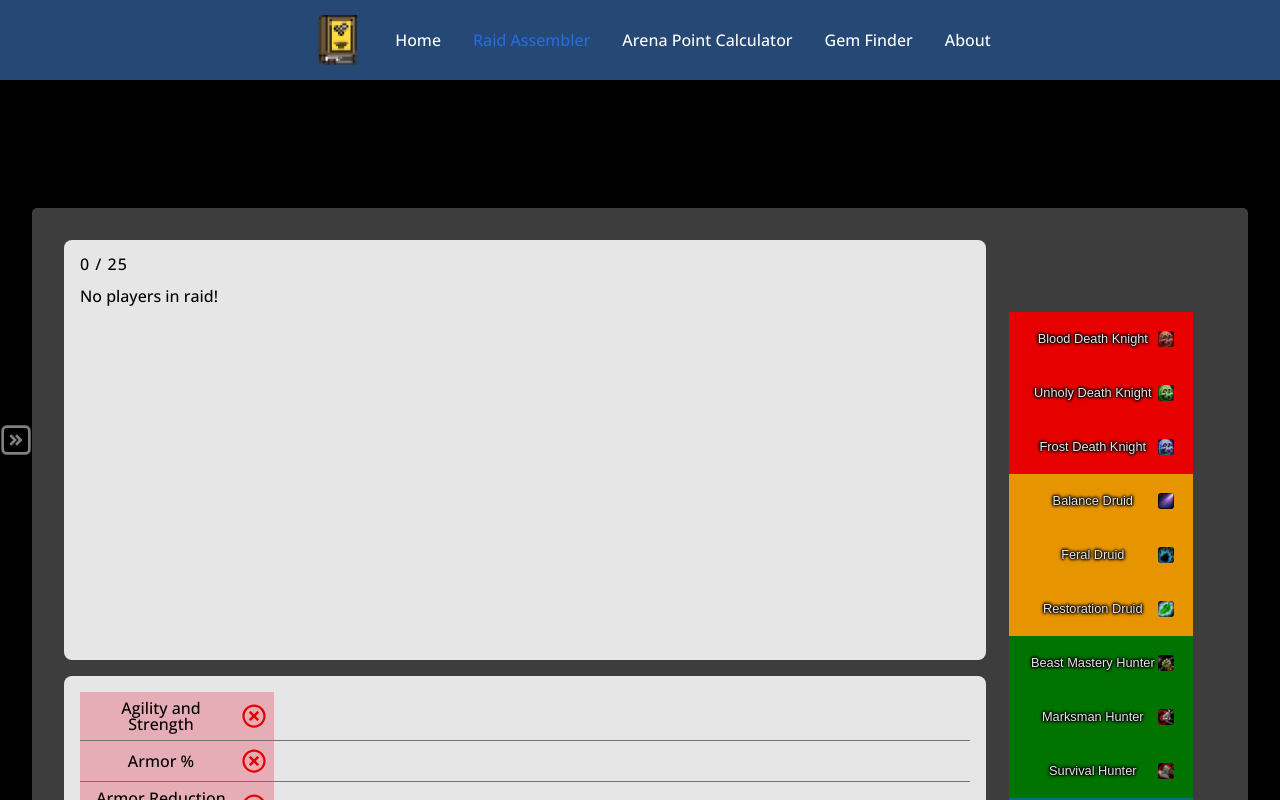
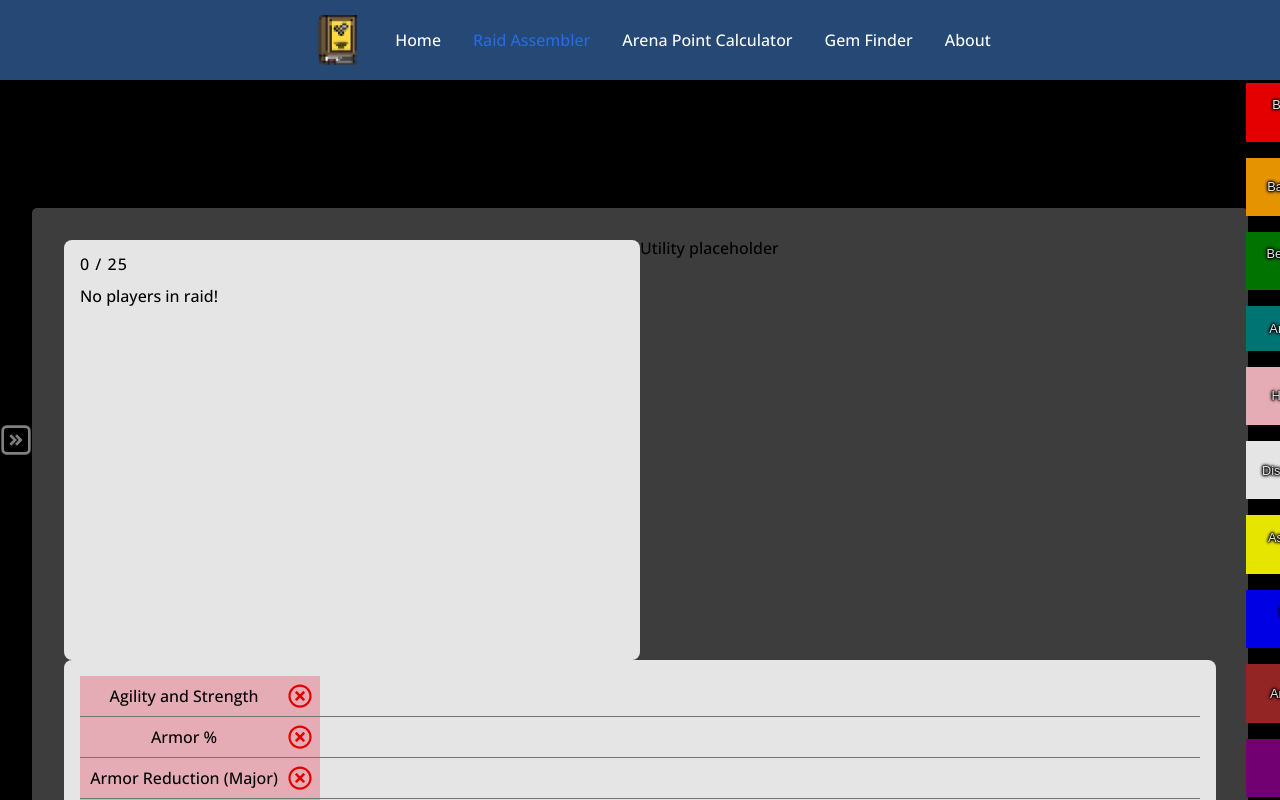
Before and after one commit to MarcusMohns/Codex-Online, a React (Create React App) app: page /raidassembler in a window 1280 px wide. Shown: the top 800 px of the page. Built offline with nearby package versions, Linux system fonts and the light colour scheme.

Commit message:
Re-organized raid assembler, put buttons in menu

```diff
--- a/src/components/styles/RaidAssembler.styled.js
+++ b/src/components/styles/RaidAssembler.styled.js
@@ -1,12 +1,13 @@
 import styled from "styled-components";
 import { FaRegTimesCircle, FaRegCheckCircle } from "react-icons/fa";
+import { CgChevronDoubleLeftR } from "react-icons/cg";
 
 export const Main = styled.main`
   display: flex;
   flex-direction: column;
   box-sizing: border-box;
-  align-items: center;
-  justify-content: start;
+  align-items: flex-start;
+  justify-content: flex-start;
   max-width: 100vw;
   min-height: 100vw;
   margin: auto;
@@ -17,47 +18,91 @@ export const Main = styled.main`
 
   @media (min-width: 1200px) {
     display: grid;
-    grid-template-columns: 1.6fr 0.4fr;
-    grid-template-rows: 0.3fr 1.4fr;
+    grid-template-columns: 1fr 1fr;
+    grid-template-rows: 0.5fr 1.5fr;
     gap: 0px 0px;
+    grid-template-areas:
+      "Raid specs"
+      "Buffs Buffs";
+
     padding: 2rem;
-    grid-template-areas:
-      "raid-container spec-container"
-      "buff-container spec-container";
     max-width: 95vw;
     min-height: 95vw;
     border-radius: 5px;
-    box-shadow: 3px 5px 10px -2px rgba(0, 0, 0, 0.6);
+  }
+
+  .right-menu {
+    display: flex;
+    flex-direction: row;
+    background-color: #264874;
+    position: fixed;
+    top: 15%;
+    right: 0%;
+    width: 50%;
+    height: 80%;
+    z-index: 1;
+    border-radius: 0.3rem;
+    transition: all 300ms;
+    box-shadow: 5px 5px 6px 1px rgba(0, 0, 0, 0.35);
+
+    @media screen and (min-width: 1200px) {
+      width: fit-content;
+      padding: 1rem;
+      right: 1%;
+    }
+
+    .double-arrow-right {
+      padding: 1rem;
+      position: absolute;
+      transition: all 300ms;
+      transform: translate(-100%) rotate(180deg);
+      align-self: center;
+      color: #000;
+      opacity: 100%;
+      height: 2rem;
+      width: 2rem;
+    }
+  }
+  .hide-right-menu {
+    display: flex;
+    background-color: #264874;
+    position: fixed;
+    top: 15%;
+    right: 0%;
+    width: 25%;
+    height: 80%;
+    z-index: 1;
+    border-radius: 0.3rem;
+    box-shadow: 5px 5px 6px 1px rgba(0, 0, 0, 0.35);
+    transition: all 300ms;
+    transform: translate(100%);
+    .double-arrow-right {
+      transition: all 300ms;
+      transform: translate(-100%);
+      align-self: center;
+      color: #fff;
+      opacity: 100%;
+      height: 5rem;
+      width: 5rem;
+    }
   }
 `;
 
 export const SpecContainer = styled.section`
   box-sizing: border-box;
   display: flex;
+  grid-area: specs;
+
   flex-direction: row;
   align-items: center;
   justify-content: center;
   max-width: 100%;
   max-height: 100%;
-  margin-bottom: 1rem;
 
   .spec-buttons {
     display: grid;
     grid-template-columns: repeat(9, 1fr);
     grid-template-columns: repeat(3, 1fr);
-  }
-  @media (min-width: 1200px) {
-    grid-area: spec-container;
-    display: flex;
-    flex-direction: row;
-    align-items: flex-start;
-
-    .spec-buttons {
-      display: flex;
-      flex-direction: column;
-      align-items: center;
-      justify-content: center;
-    }
   }
 `;
 export const StyledSpecButton = styled.button`
@@ -67,7 +112,8 @@ export const StyledSpecButton = styled.button`
   justify-content: space-between;
   align-items: center;
   width: 100%;
-  padding: 1rem;
+  padding: 0.7rem;
+  margin: 0.5rem;
   font-size: 0.8rem;
   background: ${(props) => props.color};
   color: #fff;
@@ -102,15 +148,14 @@ export const RaidContainer = styled.section`
   box-sizing: border-box;
   display: flex;
   flex-direction: column;
-  grid-area: raid-container;
+  align-items: flex-start;
   border-radius: 0.5rem;
   background-color: white;
-  margin-bottom: 1rem;
   padding: 1rem;
-  max-width: 100%;
+  min-width: 100%;
   max-height: 100%;
 
-  .count {
+  .raidCount {
     font-size: 1rem;
     letter-spacing: 1px;
     margin-bottom: 1rem;
@@ -123,6 +168,7 @@ export const RaidContainer = styled.section`
   }
   @media (min-width: 1200px) {
     min-height: 420px;
+    grid-area: Raid;
   }
 `;
 
@@ -168,8 +214,8 @@ export const StyledPlayer = styled.div`
 `;
 
 export const BuffContainer = styled.section`
+  grid-area: Buffs;
   box-sizing: border-box;
-  grid-area: buff-container;
   background-color: white;
   display: flex;
   flex-direction: column;
@@ -357,3 +403,11 @@ export const CheckCircle = styled(FaRegCheckCircle)`
     }
   }
 `;
+
+export const DoubleArrowLeft = styled(CgChevronDoubleLeftR)`
+  color: white;
+  font-size: 2rem;
+  cursor: pointer;
+  opacity: 50%;
+  z-index: 2;
+`;
--- a/src/pages/raidassembler.js
+++ b/src/pages/raidassembler.js
@@ -8,6 +8,7 @@ import {
   SpecContainer,
   RaidContainer,
   BuffContainer,
+  DoubleArrowLeft,
 } from "../components/styles/RaidAssembler.styled";
 
 const formReducer = (state, action) => {
@@ -31,15 +32,20 @@ const formReducer = (state, action) => {
 const RaidAssembler = () => {
   const [raid, setRaid] = useState([]);
   const [buffs, setBuffs] = useReducer(formReducer, {});
-  const [count, setCount] = useState(0);
+  const [raidCount, setCount] = useState(0);
+  const [rightMenuOpen, setRightMenuOpen] = useState(false);
+
+  const handleRightMenuToggle = () => {
+    setRightMenuOpen(!rightMenuOpen);
+  };
 
   const addPlayer = (player) => {
-    if (count < 25) {
+    if (raidCount < 25) {
       const id = Math.floor(Math.random() * 10000 + 1);
       const newPlayer = { id, ...player };
       setRaid([...raid, newPlayer]);
       addBuff(id, player);
-      setCount(count + 1);
+      setCount(raidCount + 1);
     } else {
       alert("Raid is full");
     }
@@ -61,7 +67,7 @@ const RaidAssembler = () => {
 
   const deletePlayer = (id) => {
     setRaid(raid.filter((player) => player.id !== id));
-    setCount(count - 1);
+    setCount(raidCount - 1);
     deleteBuff(id);
   };
   const deleteBuff = (id) => {
@@ -70,22 +76,29 @@ const RaidAssembler = () => {
 
   return (
     <Main>
+      <div className={`${rightMenuOpen ? "right-menu" : "hide-right-menu"}`}>
+        <DoubleArrowLeft
+          className="double-arrow-right"
+          onClick={handleRightMenuToggle}
+        />
+        <SpecContainer className="spec-container">
+          <SpecButtons
+            className="spec-buttons"
+            specs={SpecArray}
+            onClick={addPlayer}
+          />
+        </SpecContainer>
+      </div>
+
       <RaidContainer className="raid-container">
-        <div className="count"> {count} / 25 </div>
+        <div className="raidCount"> {raidCount} / 25 </div>
         {raid.length > 0 ? (
           <PlayersInRaid raid={raid} onDelete={deletePlayer} />
         ) : (
           "No players in raid!"
         )}
       </RaidContainer>
-      <SpecContainer className="spec-container">
-        <SpecButtons
-          className="spec-buttons"
-          specs={SpecArray}
-          onClick={addPlayer}
-        />
-      </SpecContainer>
-
+      <div>Utility placeholder</div>
       <BuffContainer className="buff-container">
         <BuffCategories currentBuffs={buffs}></BuffCategories>
       </BuffContainer>
```
